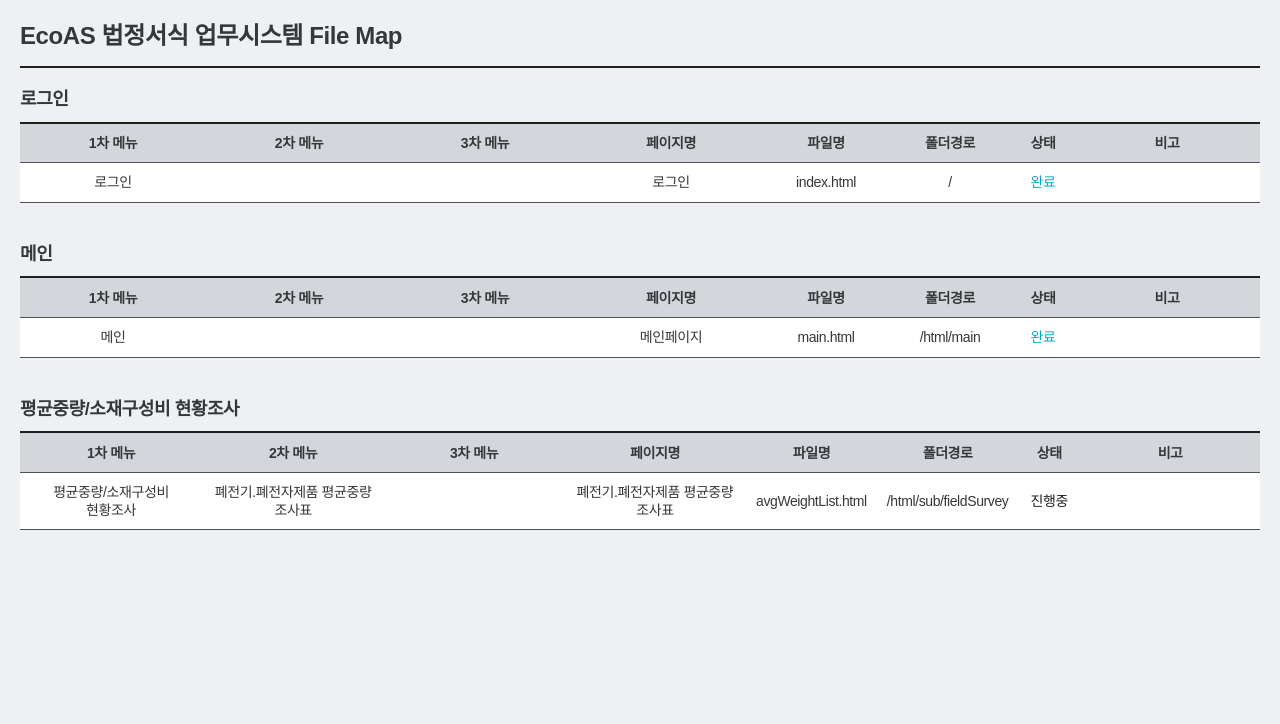
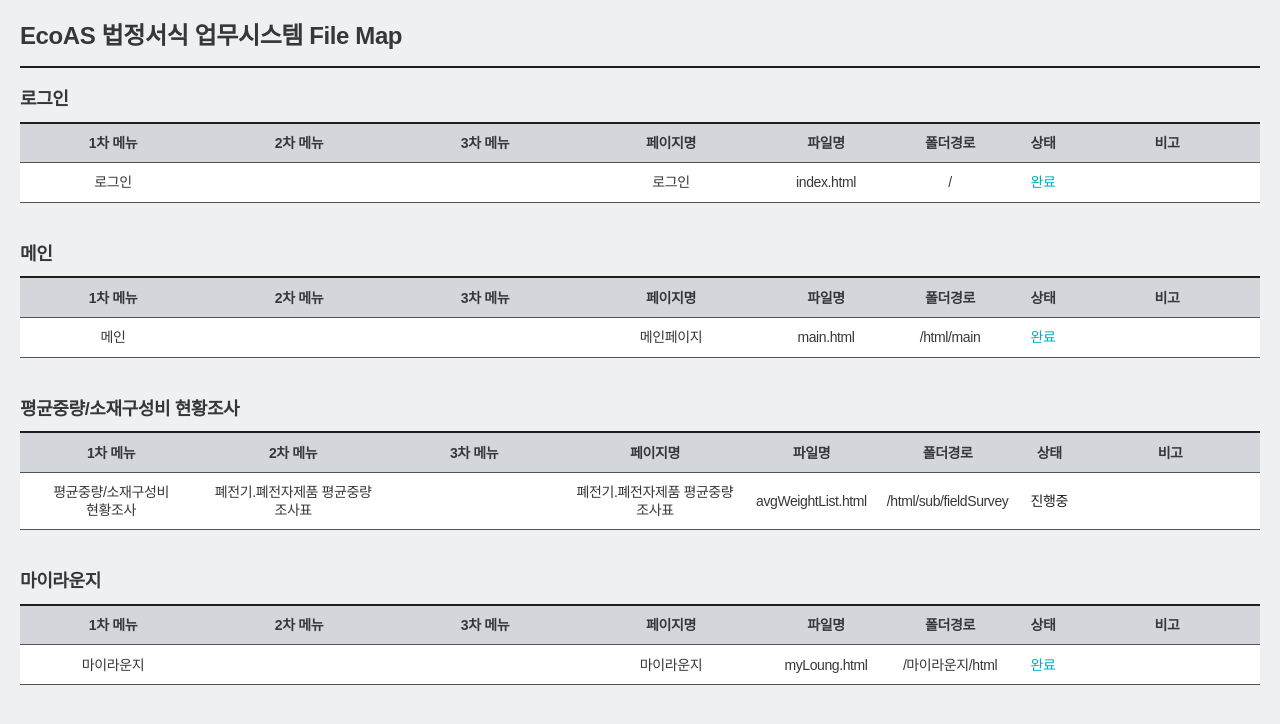
Before and after one commit to JoChungHee/Front_EcoAS_Pub, a plain HTML site: page fileMap.html in a window 1280 px wide. Drawn offline with Linux system fonts and the light colour scheme.

Commit message:
사이트맵 정리

```diff
--- a/fileMap.html
+++ b/fileMap.html
@@ -219,6 +219,38 @@
                 </table>
             </div>
 
+
+
+
+            <!-- 마이라운지 -->
+            <div class="fileMapSection">
+                <h2>마이라운지</h2>
+                <table>
+                    <tr>
+                        <th>1차 메뉴</th>
+                        <th>2차 메뉴</th>
+                        <th>3차 메뉴</th>
+                        <th>페이지명</th>
+                        <th>파일명</th>
+                        <th>폴더경로</th>
+                        <th>상태</th>
+                        <th>비고</th>
+                    </tr>
+                    <tr>
+                        <td>마이라운지</td>
+                        <td></td>
+                        <td></td>
+                        <td>마이라운지</td>
+                        <td>myLoung.html</td>
+                        <td>/마이라운지/html</td>
+                        <td>
+                            <span class="end">완료</span>
+                        </td>
+                        <td></td>
+                    </tr>
+                </table>
+            </div>
+
         </div>
 
 
```
